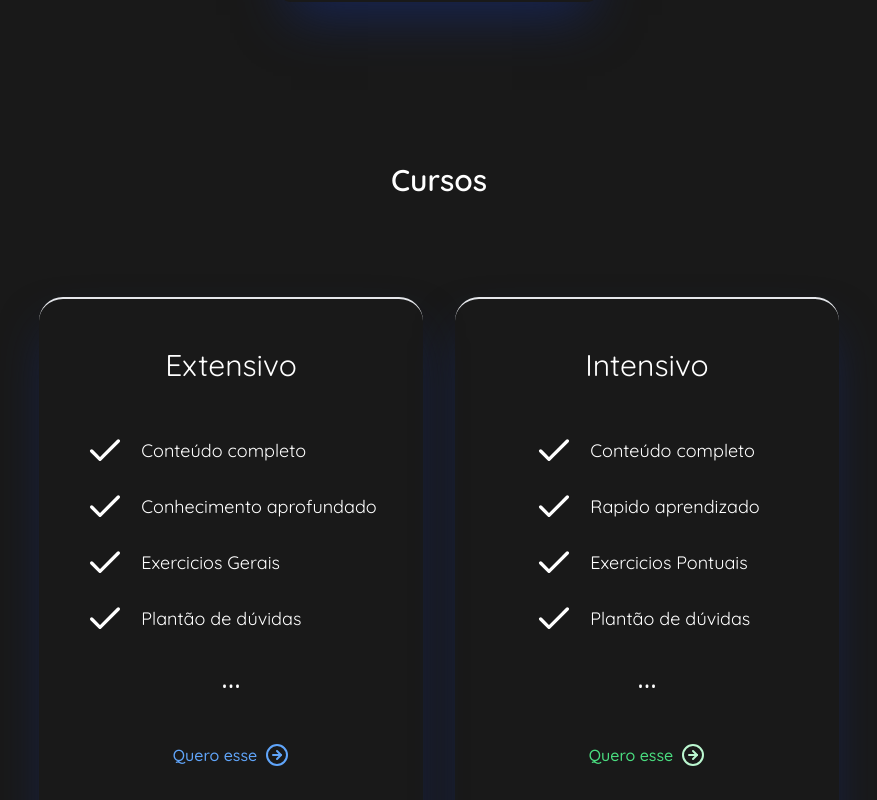
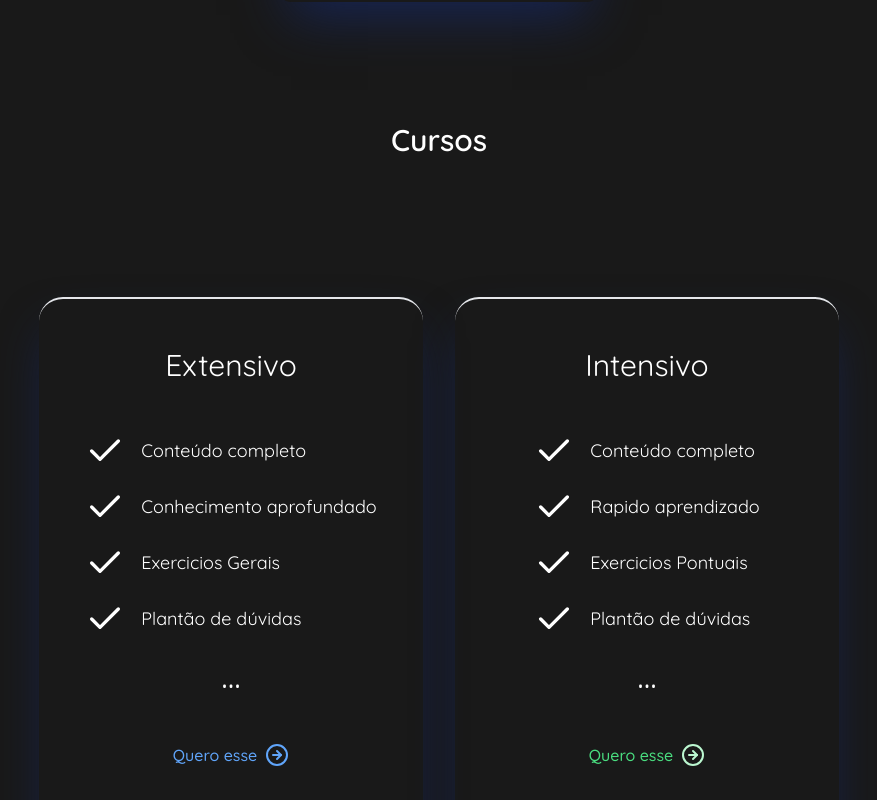
Before and after one commit to luccaparadeda/phdaquimica, a Next.js app: page / in a window 1280 px wide. Shown: the part 2340-3140 px from the top of the page, without its empty margins (201-1078 px from the left). Built offline with nearby package versions, Linux system fonts and the light colour scheme.

Commit message:
fix: layout for galaxy fold

```diff
--- a/src/app/page.tsx
+++ b/src/app/page.tsx
@@ -114,7 +114,7 @@ export default function Home() {
 						</p>
 					</div>
 				</section>
-				<section className='flex min-h-screen flex-wrap gap-8 w-full justify-center mt-10	p-10'>
+				<section className='flex min-h-screen flex-wrap gap-8 w-full justify-center mt-10'>
 					<h2 className='text-white font-semibold text-3xl w-full text-center'>
 						Cursos
 					</h2>
```
